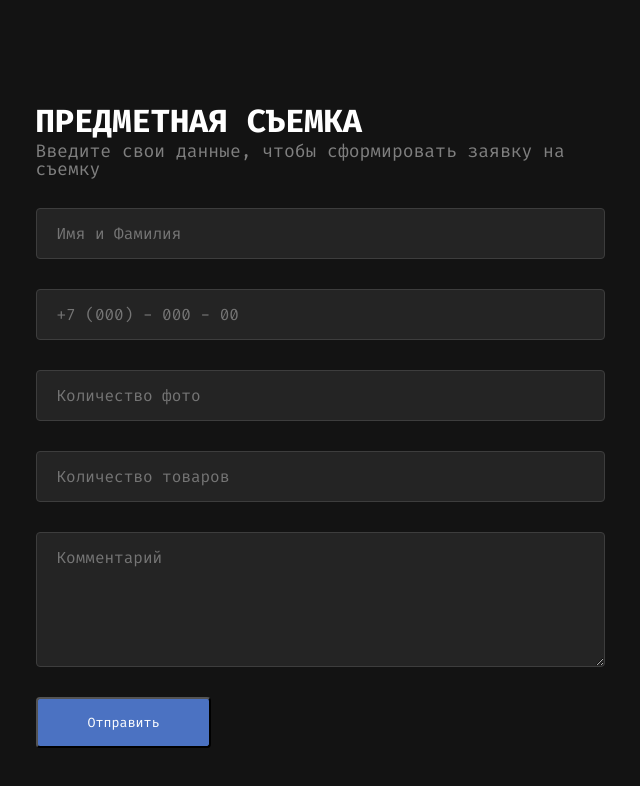
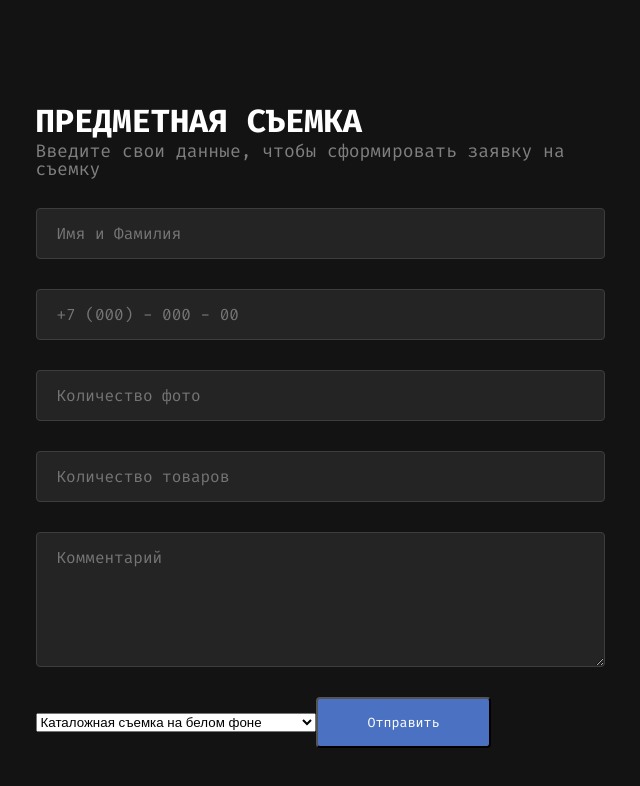
Before and after one commit to EmilKhamatnurov/react-registration-app, a React (Vite) app: page / in a window 1280 px wide. Shown: the top 786 px of the page, without its empty margins (320-960 px from the left). Built offline with nearby package versions, Linux system fonts and the light colour scheme.

Commit message:
Добавлен селект

```diff
--- a/src/components/Form.jsx
+++ b/src/components/Form.jsx
@@ -2,6 +2,7 @@ import React, { useState } from 'react'
 import { createUseStyles } from 'react-jss';
 import Input from './Input'
 import Button from './Button';
+import Select from './Select';
 
 const formStyles = createUseStyles({
     'inputs-form': {
@@ -37,6 +38,7 @@ function Form() {
             ...form,
             [name]: value
         })
+        console.log(form);
     }
 
     function handleSubmit() {
@@ -85,6 +87,9 @@ function Form() {
                 inputName='comment'
                 onChange={handleInputChange}
                 />
+            <Select
+                onChange={handleInputChange}
+                shooting_type={SHOOTING_TYPES}/>
            <Button
            text="Отправить"/>
         </form>
--- /dev/null
+++ b/src/components/Select.jsx
@@ -0,0 +1,14 @@
+import React from 'react'
+import { createUseStyles } from 'react-jss';
+
+function Select({onChange, shooting_type}) {
+    return(
+        <select onChange={onChange} name="shooting_type">
+            <option value={shooting_type['CATALOG_PHOTOGRAPHY']}>Каталожная съемка на белом фоне</option>
+            <option value={shooting_type['STAGED_PHOTOGRAPGY']}>Имиджевая съемка. Простой реквизит</option>
+            <option value={shooting_type['ARTISTIC_PHOTOGRAPHY'] }>Имиджевая съемка. Сложная постановка</option>
+        </select>
+    )
+}
+
+export default Select
```
